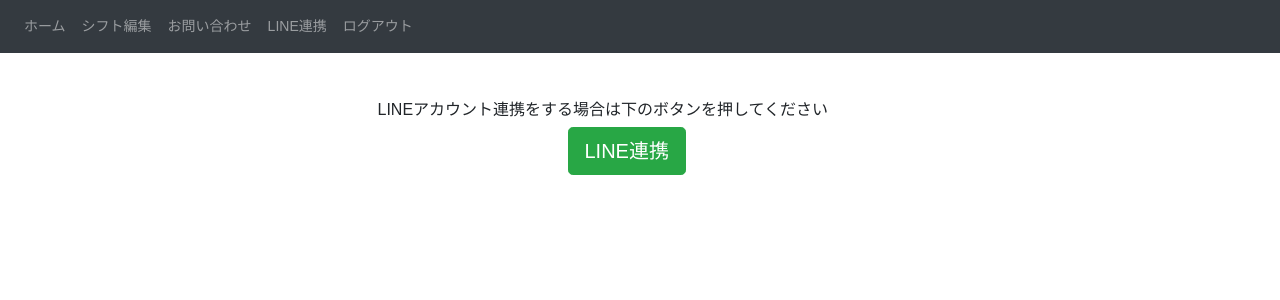
After one commit to taku-y-9308/ShiftManagementApp, a Django app: page /line/ in a window 1280 px wide. The commit adds this page. Shown: the top 300 px of the page. Run offline with Django 3.2, Linux system fonts and the light colour scheme; the visitor is signed in with stand-in values (Sample User, id 1); some libraries are stand-ins or nearby versions.

Commit message:
LINE連携ページ/ボタンを作成

```diff
--- a/ShiftManagementApp/urls.py
+++ b/ShiftManagementApp/urls.py
@@ -14,6 +14,7 @@ urlpatterns = [
     path('edit-shift-Ajax/',views.editshift_ajax,name='edit-shift-Ajax'),
     path('edit-shift-Ajax/post-shiftdata/',views.editshift_ajax_post_shiftdata,name='edit-shift-Ajax-post-shiftdata'),
     path('edit-shift-Ajax/delete-shiftdata/',views.editshift_ajax_delete_shiftdata,name='edit-shift-Ajax-delete-shiftdata'),
+    path('line/',views.line,name="line"),
     path('account_linkage/',views.account_linkage,name="account_linkage"),
     path('password_reset/', views.PasswordReset.as_view(), name='password_reset'),
     path('password_reset/done/', views.PasswordResetDone.as_view(), name='password_reset_done'),
--- a/ShiftManagementApp/views.py
+++ b/ShiftManagementApp/views.py
@@ -422,6 +422,12 @@ def send_email(subject,text_content,html_content,from_email,to_emails):
     msg.attach_alternative(html_content, "text/html")
     msg.send()
 
+"""
+LINEアカウント連携表示用
+"""
+@login_required
+def line(request):
+    return render(request,'ShiftManagementApp/line.html')
 
 """
 LINEアカウント連携
--- /dev/null
+++ b/static/ShiftManagementApp/line.css
@@ -0,0 +1,3 @@
+#line {
+    border: none;
+}
--- a/templates/ShiftManagementApp/base.html
+++ b/templates/ShiftManagementApp/base.html
@@ -44,7 +44,10 @@
                 </li>
                 <li class="nav-item">
                   <a class="nav-link" href="{%url 'ShiftManagementApp:contact'%}">お問い合わせ</a>
-              </li>
+                </li>
+                  <li class="nav-item">
+                    <a class="nav-link" href="{%url 'ShiftManagementApp:line'%}">LINE連携</a>
+                </li>
                 <li class="nav-item">
                     <a class="nav-link" href="{%url 'ShiftManagementApp:Logout' %}">ログアウト</a>
                 </li>
--- /dev/null
+++ b/templates/ShiftManagementApp/line.html
@@ -0,0 +1,20 @@
+{% extends "ShiftManagementApp/base.html" %}
+{% load static %}
+
+{% block title %}
+LINE連携
+{% endblock %}
+
+{%block header%}
+<link rel="stylesheet" href="{% static 'ShiftManagementApp/line.css' %}">
+{%endblock%}
+
+{% block contents%}
+<div class="d-grid gap-2 col-6 mx-auto" >
+    <h6 class>LINEアカウント連携をする場合は下のボタンを押してください</h4>
+        <div class="mx-auto col-4">
+            <button type="button" class="btn btn-success btn-lg" onclick="location.href='https://line.me/R/ti/p/%40012ztsml'">LINE連携</button>
+        </div>
+
+</div>
+{% endblock %}
```
Also changed, not shown: static/ShiftManagementApp/line_btn_base.png (added).
